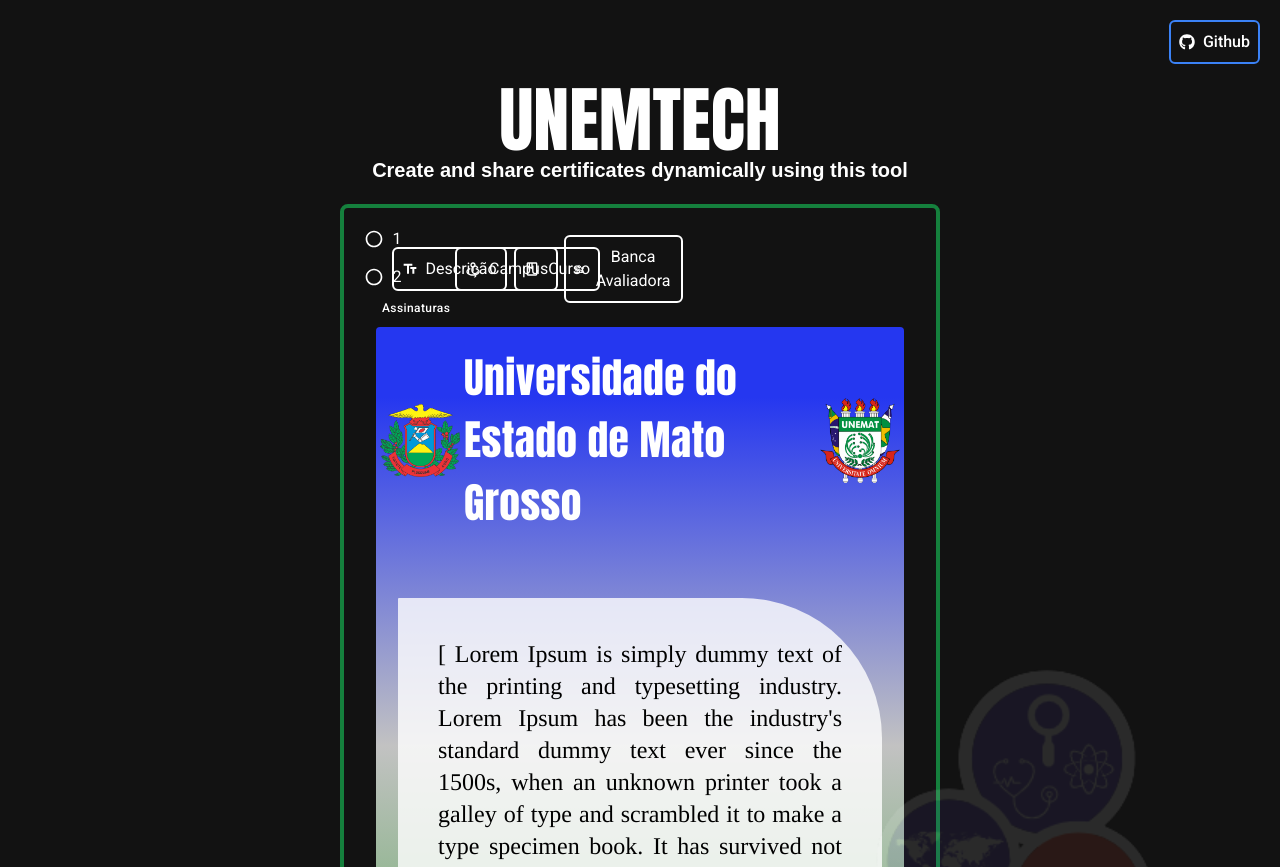
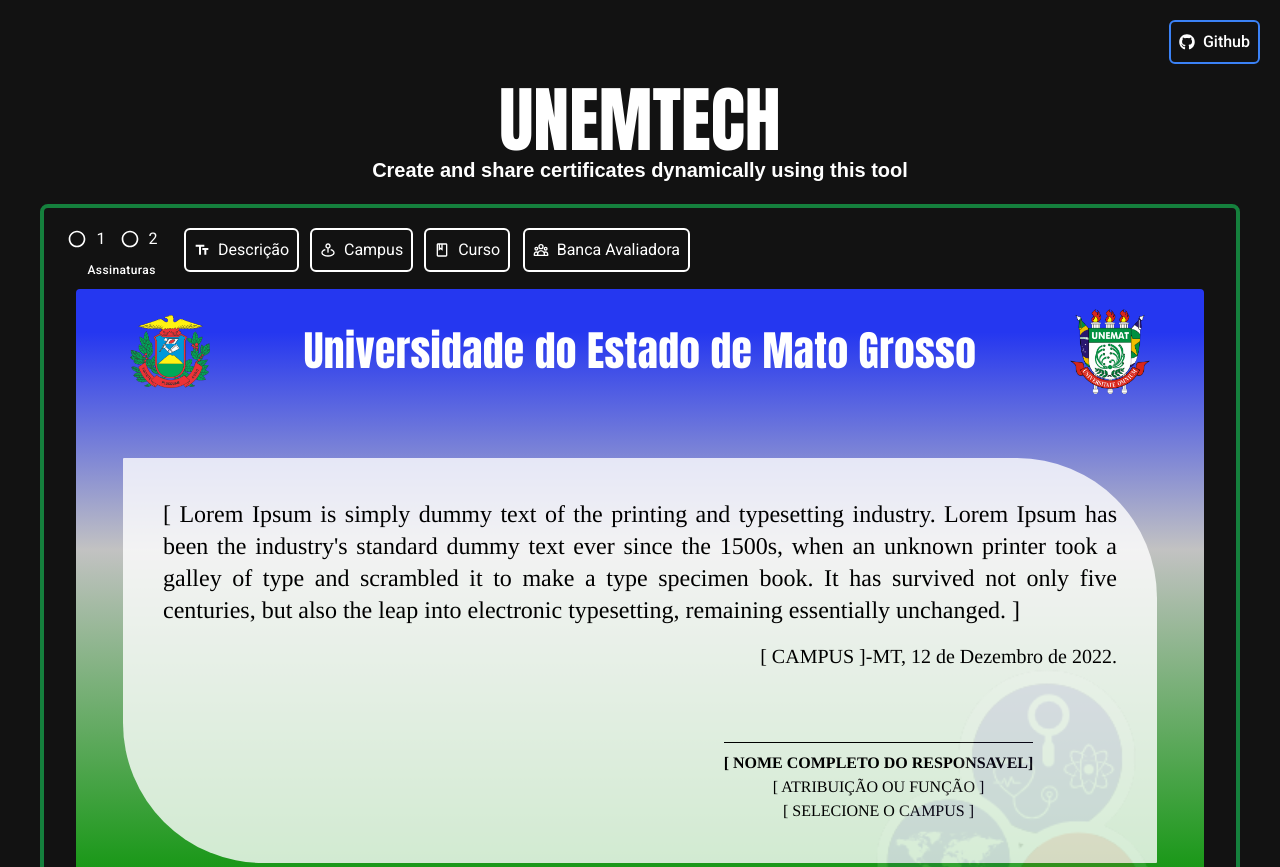
Before and after one commit to Luanderilidio/certificado_unemat, a React (Create React App) app: page / in a window 1280 px wide. Shown: the top 867 px of the page. Built offline with nearby package versions, Linux system fonts and the light colour scheme.

Commit message:
[feat]: implementa responsividade ao container

```diff
--- a/src/Pages/Home/index.js
+++ b/src/Pages/Home/index.js
@@ -150,7 +150,7 @@
           Create and share certificates dynamically using this tool
         </h1>
         <Container
-          maxWidth="sm"
+          maxWidth="lg"
           className="mt-5 p-3 rounded-lg border-solid border-green-700 border-4"
         >
           <Grid container spacing={1}>
```
